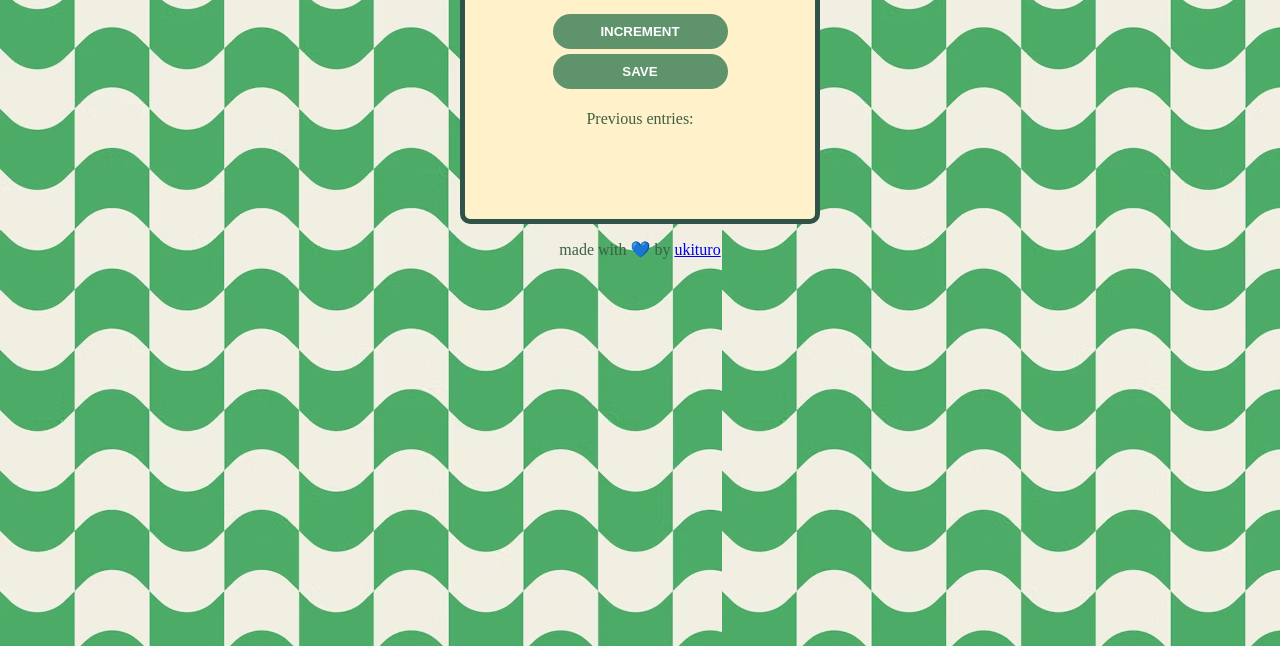
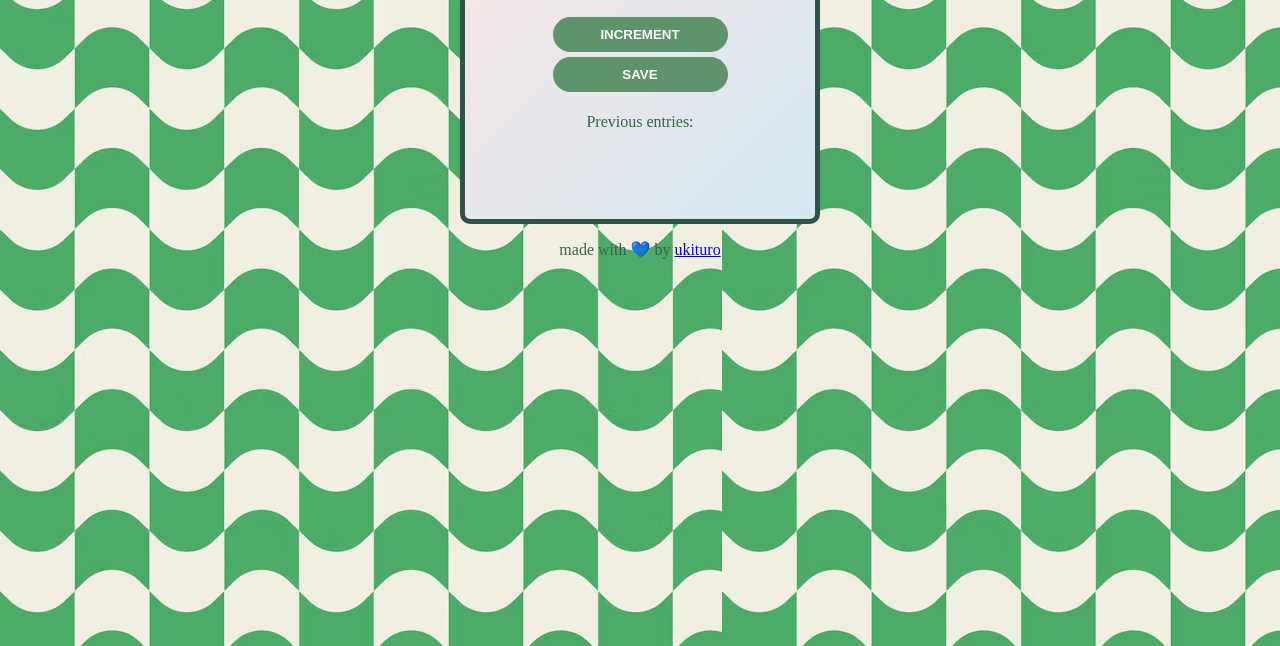
Before and after one commit to ukituro/counter-app, a plain HTML site: page index.html in a window 1280 px wide. Shown: the part 154-800 px from the top of the page. Drawn offline with Linux system fonts and the light colour scheme.

Commit message:
Update index.css

```diff
--- a/index.css
+++ b/index.css
@@ -5,6 +5,8 @@ body {
     font-weight: bold;
     text-align: center;
     color: #3E5F44;
+}
+
 }
 
 h1 {
@@ -46,6 +48,5 @@ button {
     height: 360px;
     border: 5px solid #2F5249;
     border-radius: 10px;
-    background-color: #FFF1CA;
-
+    background: linear-gradient(135deg, #FCE8E6, #D4E7F1);
 }
```
